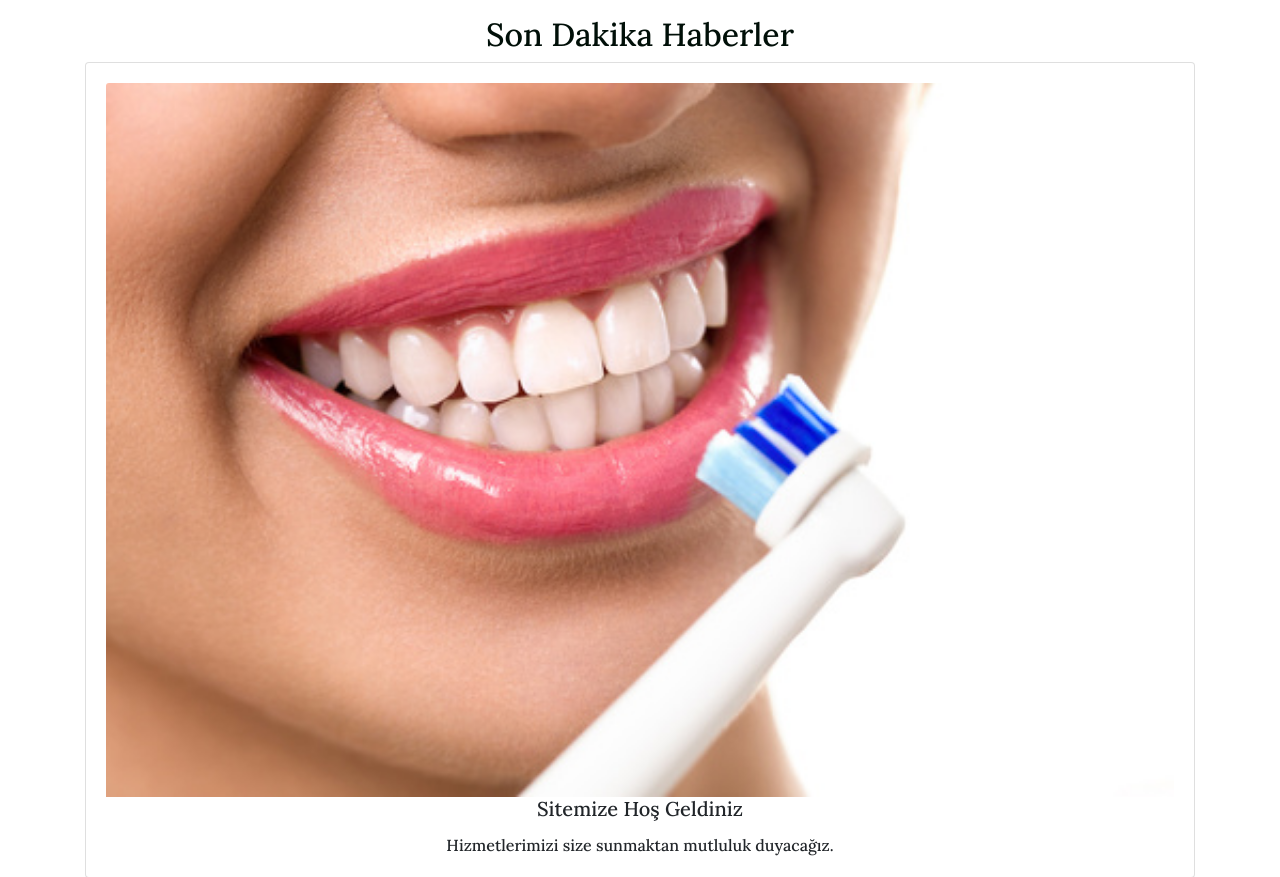
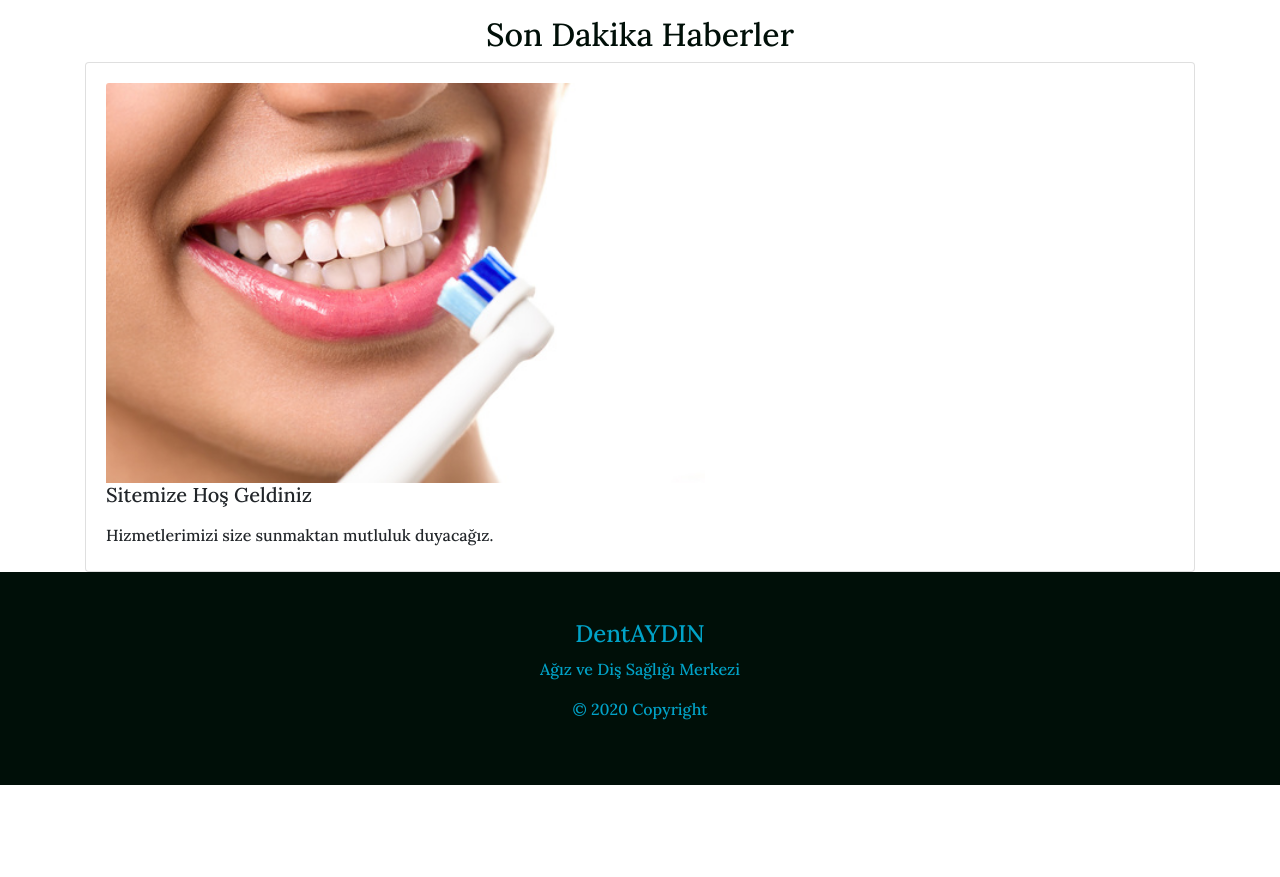
Before and after one commit to Murat0901/belediye, a Django app: page /posts/1/ in a window 1280 px wide. Shown: the part 114-991 px from the top of the page. After the commit the page ends 899 px from the top, so only its background shows below. Run offline with Django 3.2, Linux system fonts and the light colour scheme; data comes from the database, SQL or seed files in the repository; some libraries are stand-ins or nearby versions.

Commit message:
blog fix

```diff
--- a/static/css/main.css
+++ b/static/css/main.css
@@ -33,6 +33,9 @@ body {
   text-decoration: none !important;
 }
 
+#home {
+  line-height: 2em;
+}
 #home .container {
   height: 100%;
 }
@@ -229,7 +232,19 @@ nav .navbar-toggler-icon {
   border-radius: 40px;
 }
 #blog .my-blog .card:hover {
-  border: 1px solid #00a3c8;
+  box-shadow: 0px 0px 30px 0px #79839494;
+}
+
+#blog-detail .detail,
+#latest-detail .detail {
+  text-align: left;
+  font-size: 1em;
+  line-height: 32px;
+}
+#blog-detail .card-img-top,
+#latest-detail .card-img-top {
+  width: auto;
+  height: 400px;
 }
 
 #contact .overlay {
@@ -325,6 +340,13 @@ nav .navbar-toggler-icon {
 .my-nav .navbar-brand:hover::after {
     width: 0;
   }
+  .my-nav .my-link:focus,
+.my-nav .navbar-brand:focus {
+    width: auto;
+  }
+  .my-nav .dropdown-menu {
+    line-height: 1em;
+  }
 
   #about .about-top,
 #about .contact-top,
--- a/static/css/main.sass
+++ b/static/css/main.sass
@@ -34,6 +34,7 @@ body
     text-decoration: none !important
 
 #home
+    line-height: 2em
     .container
         height: 100%
     h1
@@ -200,7 +201,16 @@ nav .navbar-toggler-icon
                 max-width: 100px
                 border-radius: 40px
             &:hover
-                border: 1px solid $my-color
+                box-shadow: 0px 0px 30px 0px #79839494
+#blog-detail,
+#latest-detail
+    .detail
+        text-align: left
+        font-size: 1em
+        line-height: 32px
+    .card-img-top
+        width: auto
+        height: 400px
 
 #contact
     .overlay
@@ -283,6 +293,11 @@ nav .navbar-toggler-icon
                 width: 0
                 &::after
                     width: 0
+            &:focus
+                width: auto
+        .dropdown-menu
+            line-height: 1em
+
     #about,
     #blog,
     #contact
--- a/templates/posts/latestpost_detail.html
+++ b/templates/posts/latestpost_detail.html
@@ -1,19 +1,23 @@
 {% extends 'base.html' %} {% block content %} {% load static %}
 
+<section id="latest-detail">
   <div class="container">
     <div class="row mt-3">
       <div class="col-sm-12 text-center">
         <h2>Son Dakika Haberler</h2>
         <div class="card" style="width: auto;">
-                <div class="card-body">
-                    <img class="card-img-top img-fluid" src="{{object.LatestImage.url}}" />
+          <div class="card-body detail">
+            <img
+              class="card-img-top img-fluid"
+              src="{{object.LatestImage.url}}"
+            />
             <h5 class="card-title">{{object.LatestTitle}}</h5>
             <p class="card-text">{{object.LatestContent|safe}}</p>
           </div>
         </div>
       </div>
-
     </div>
   </div>
+</section>
 
 {% endblock content%}
```
Also changed, not shown: templates/blog_detail.html (+8 -3 lines), 1 other file. Lines whose indentation alone changed are shown as unchanged.
